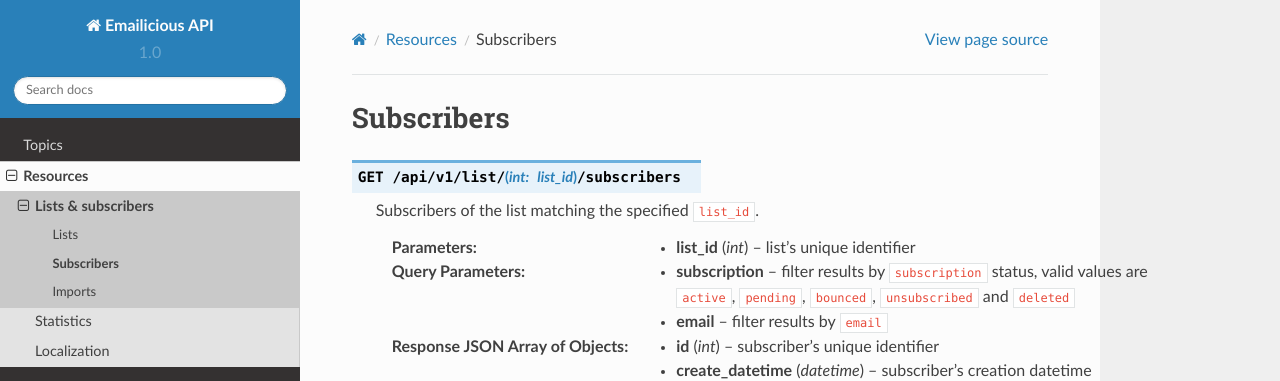
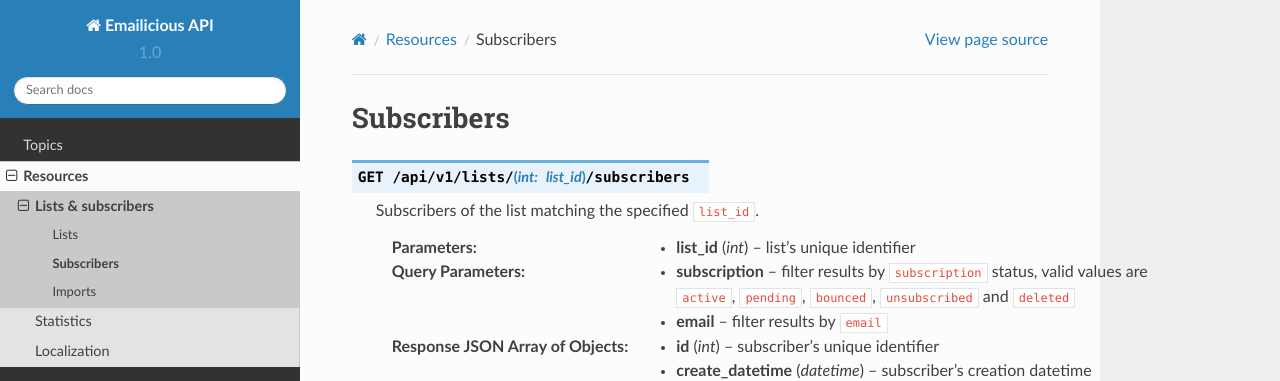
Before and after one commit to emailicious/api-docs, a Sphinx documentation site: the page built from source/resources/subscribers.rst, in a window 1280 px wide and 900 px high. Shown: the top 381 px of the window. Built offline with Sphinx 7.4.7 and the Read the Docs theme 2.0.0, drawn with Linux system fonts in a browser that asks for light colours; some of the changed text lies outside the part shown.

Commit message:
Added a missing "s" to lists endpoints.
Thanks @jflabelle81 for the report.

```diff
--- a/source/resources/imports.rst
+++ b/source/resources/imports.rst
@@ -2,7 +2,7 @@
 Imports
 =======
 
-.. http:post:: /api/v1/list/(int:list_id)/imports
+.. http:post:: /api/v1/lists/(int:list_id)/imports
 
     Import an uploaded `CSV`_ as subscribers of the specified list.
 
--- a/source/resources/subscribers.rst
+++ b/source/resources/subscribers.rst
@@ -2,7 +2,7 @@
 Subscribers
 ===========
 
-.. http:get:: /api/v1/list/(int:list_id)/subscribers
+.. http:get:: /api/v1/lists/(int:list_id)/subscribers
 
     Subscribers of the list matching the specified ``list_id``.
 
@@ -103,7 +103,7 @@
 
     :status 404: no subscriber list match the specified ``list_id``
 
-.. http:post:: /api/v1/list/(int:list_id)/subscribers
+.. http:post:: /api/v1/lists/(int:list_id)/subscribers
 
     Create subscriber for the list matching the specified ``list_id``.
 
@@ -229,7 +229,7 @@
         and your application's business logic such as :ref:`confirming the
         re-activation<subscription-activation>`.
 
-.. http:options:: /api/v1/list/(int:list_id)/subscribers
+.. http:options:: /api/v1/lists/(int:list_id)/subscribers
 
     Introspection details of the subscribers resource.
 
```
Also changed, not shown: source/resources/lists.rst (+6 -6 lines).
